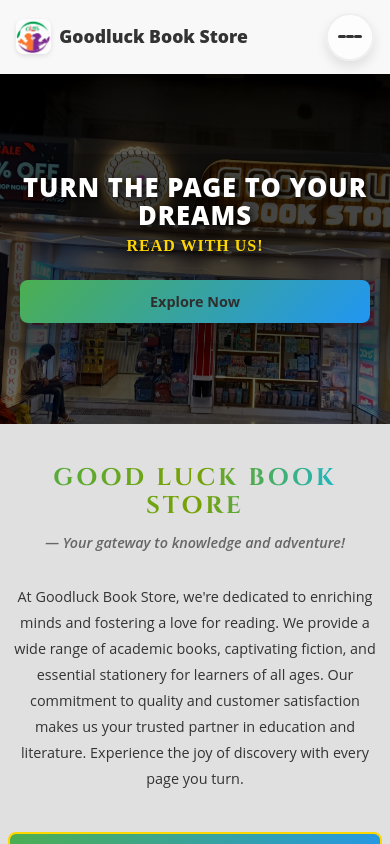
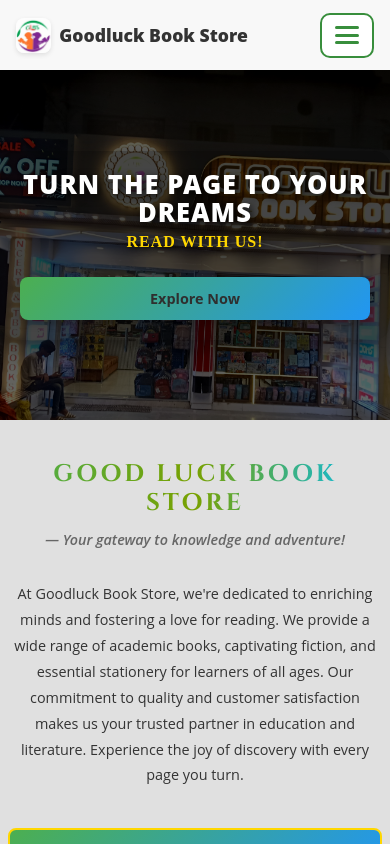
Before and after one commit to tech2stack/GoodLuck, a React (Create React App) app in the folder frontend/: page / in a window 390 px wide. Shown: the top 844 px of the page. Built offline with nearby package versions, Linux system fonts and the light colour scheme; the HTML template or start-up script is replaced by a standard one.

Commit message:
hamburger icon

```diff
--- a/frontend/src/components/Header.jsx
+++ b/frontend/src/components/Header.jsx
@@ -33,11 +33,14 @@
         </nav>
       </div>
 
-      <button className="hamburger-icon" onClick={toggleMenu} aria-label="Toggle navigation menu">
-        <span className="bar"></span>
-        <span className="bar"></span>
-        <span className="bar"></span>
-      </button>
+      <button className={`hamburger-icon ${isOpen ? 'open' : ''}`} onClick={toggleMenu} aria-label="Toggle navigation menu">
+  <div className="hamburger-lines">
+    <span className="line top"></span>
+    <span className="line middle"></span>
+    <span className="line bottom"></span>
+  </div>
+</button>
+
     </header>
   );
 };
--- a/frontend/src/styles/Header.css
+++ b/frontend/src/styles/Header.css
@@ -29,7 +29,6 @@
   display: flex;
   justify-content: space-between;
   align-items: center;
-  /* height: var(--header-height); */
   box-shadow: 0 4px 10px rgba(0, 0, 0, 0.1);
   position: sticky;
   top: 0;
@@ -66,6 +65,7 @@
   white-space: nowrap;
 }
 
+/* Navigation */
 .main-nav {
   display: flex;
   gap: 2rem;
@@ -102,66 +102,77 @@
   width: 100%;
 }
 
-/* Creative Hamburger Icon */
+/* Hamburger Icon – Updated Style */
 .hamburger-icon {
   display: none;
-  background: rgba(255, 255, 255, 0.7);
-  backdrop-filter: blur(6px);
-  border: 2px solid var(--color-primary-medium);
-  border-radius: 50%;
-  padding: 0.6rem;
-  cursor: pointer;
-  transition: all 0.3s ease;
-  box-shadow: 0 6px 12px rgba(0, 0, 0, 0.1);
-  width: 3rem;
-  height: 3rem;
   justify-content: center;
   align-items: center;
+  width: 2.8rem;
+  height: 2.8rem;
+  background: #fff;
+  border: 2px solid var(--color-green-dark);
+  border-radius: 10px;
+  cursor: pointer;
+  transition: all 0.3s ease-in-out;
+  z-index: 1002;
 }
 
-.hamburger-icon .bar {
-  position: relative;
-  background-color: var(--text-primary-dark);
-  display: block;
-  width: 22px;
-  height: 3px;
-  border-radius: 2px;
-  margin: 4px auto;
-  transition: all 0.3s ease-in-out;
+.hamburger-lines {
+  display: flex;
+  flex-direction: column;
+  justify-content: space-between;
+  height: 18px;
 }
 
-.hamburger-icon.open .bar:nth-child(1) {
-  transform: translateY(6px) rotate(45deg);
+.hamburger-lines .line {
+  background-color: var(--color-green-dark);
+  height: 3px;
+  width: 22px;
+  border-radius: 2px;
+  transition: all 0.3s ease;
 }
-.hamburger-icon.open .bar:nth-child(2) {
+
+.hamburger-icon.open .line.top {
+  transform: translateY(7.5px) rotate(45deg);
+}
+.hamburger-icon.open .line.middle {
   opacity: 0;
 }
-.hamburger-icon.open .bar:nth-child(3) {
-  transform: translateY(-6px) rotate(-45deg);
+.hamburger-icon.open .line.bottom {
+  transform: translateY(-7.5px) rotate(-45deg);
 }
 
-/* Responsive Container */
+/* Responsive Dropdown Nav */
 .nav-links-container {
   display: flex;
 }
 
-/* Mobile Styles */
 @media (max-width: 768px) {
   .main-nav {
     flex-direction: column;
-    gap: 1.5rem;
-    width: 100%;
-    text-align: center;
+    gap: 1rem;
+    background-color: rgba(255, 255, 255, 0.97);
+    position: absolute;
+    top: 3rem;
+    right: -6rem;
+    border-radius: var(--border-radius-base);
+    padding: 1rem 1.5rem;
+    box-shadow: 0 8px 20px rgba(0, 0, 0, 0.15);
+    min-width: 180px;
+    z-index: 1001;
+    display: none;
   }
 
   .main-nav a {
-    font-size: 1.5rem;
-    padding: 1rem 0;
+    font-size: 1rem;
+    padding: 0.4rem 0;
+    display: block;
+    color: var(--text-primary-dark);
+    text-align: left;
   }
 
   .main-nav a::after {
-    height: 3px;
-    bottom: -8px;
+    display: none;
   }
 
   .hamburger-icon {
@@ -169,30 +180,16 @@
   }
 
   .nav-links-container {
-    position: fixed;
-    top: 0;
-    left: 0;
-    width: 100%;
-    height: 100%;
-    background-color: rgba(248, 248, 248, 0.85);
-    backdrop-filter: blur(8px);
-    transform: translateX(100%) scale(1.05);
-    transition: transform 0.4s ease-in-out, opacity 0.4s ease;
-    z-index: 999;
-    opacity: 0;
-    pointer-events: none;
-    justify-content: center;
-    align-items: center;
+    position: relative;
+    display: block;
   }
 
-  .nav-links-container.open {
-    transform: translateX(0) scale(1);
-    opacity: 1;
-    pointer-events: all;
+  .nav-links-container.open .main-nav {
+    display: flex;
   }
 }
 
-/* Small phones */
+/* Small Devices */
 @media (max-width: 480px) {
   .header-logo {
     width: 2.2rem;
@@ -203,16 +200,15 @@
     font-size: 1.1rem;
   }
 
-  .hamburger-icon .bar {
+  .hamburger-lines .line {
     width: 1.5rem;
-    margin: 4px 0;
   }
 
-  .hamburger-icon.open .bar:nth-child(1) {
+  .hamburger-icon.open .line.top {
     transform: translateY(7px) rotate(45deg);
   }
 
-  .hamburger-icon.open .bar:nth-child(3) {
+  .hamburger-icon.open .line.bottom {
     transform: translateY(-7px) rotate(-45deg);
   }
 }
```
